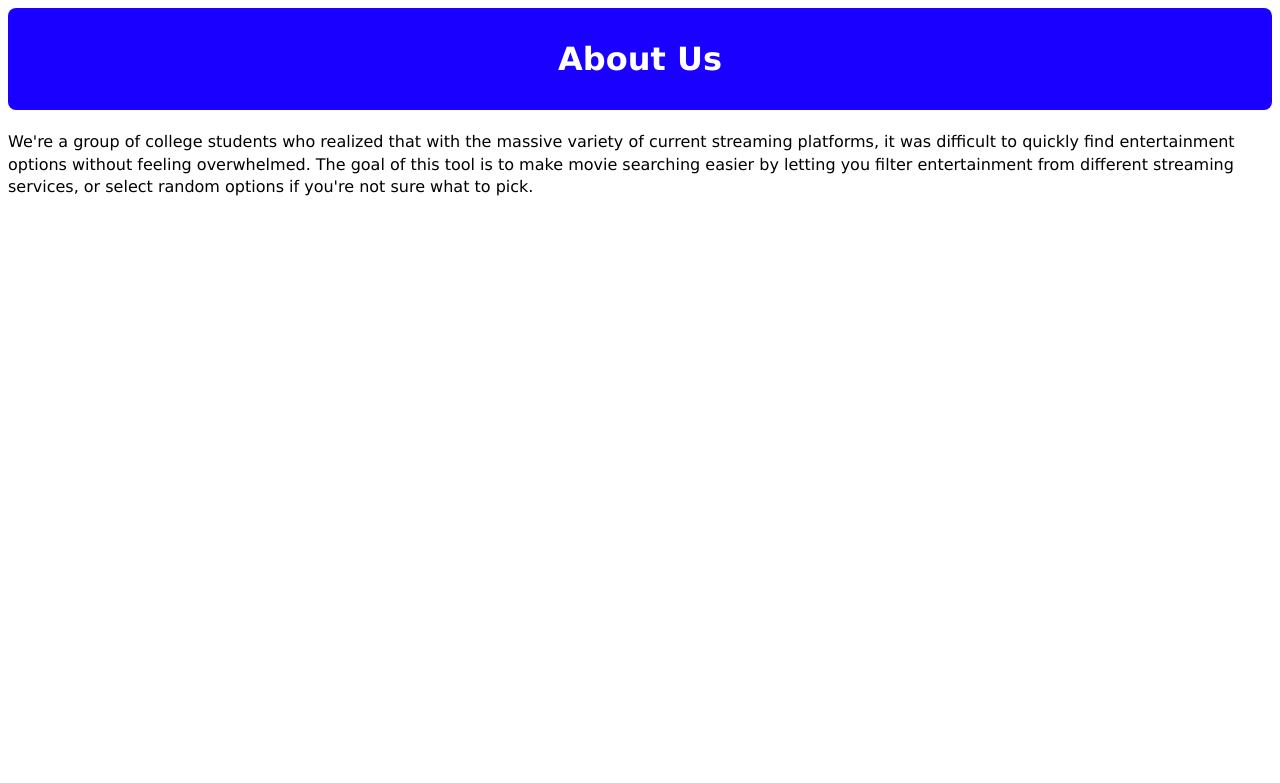
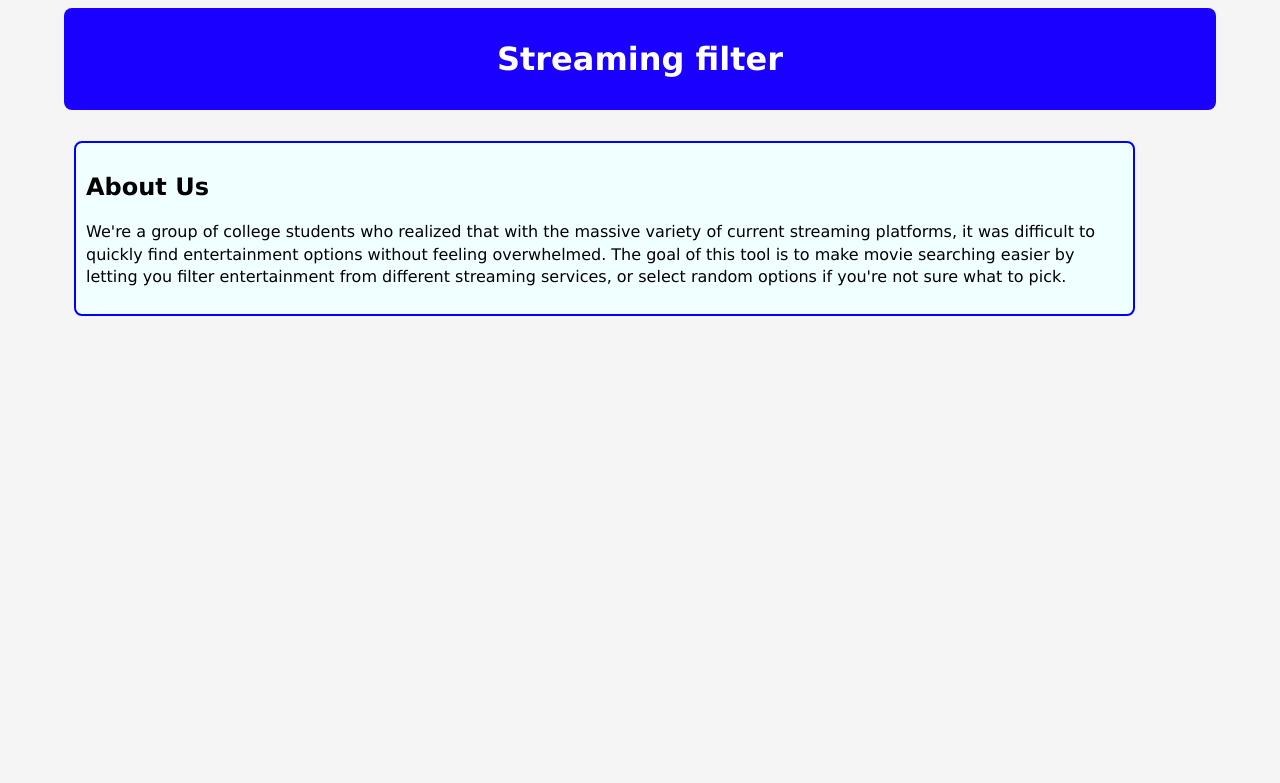
Before and after one commit to CS-257-S22/team-project-team-e-1, a Flask app: template templates/aboutus.html in a window 1280 px wide. Shown: the top 783 px of the page. Run offline with Flask 2, Linux system fonts and the light colour scheme; the template is opened without the code that fills it, so the values that code supplies are empty.

Commit message:
About us formatted

```diff
--- /dev/null
+++ b/static/aboutus.css
@@ -0,0 +1,38 @@
+body {
+    margin-left: 5%;
+    margin-right: 5%;
+    background-color: whitesmoke;
+}
+
+h1 {
+    padding-top: 1em;
+    padding-bottom: 1em;
+    background-color: rgb(25, 0, 255);
+    color: rgb(255, 255, 255);
+    text-align: center;
+    border-radius: 8px;
+}
+
+h1, h2 {
+    font-family: Verdana, Geneva, sans-serif;
+ }
+
+ p {
+     font-family: Verdana, Geneva, sans-serif;
+     line-height: 1.4;
+ }
+
+ div {
+     padding-bottom: 10px;
+ }
+
+
+div.description {
+    background-color: azure;
+    width: 90%;
+    border: 2px solid blue;
+    border-radius: 8px;
+    float: left;
+    padding: 10px;
+    margin: 10px;
+}
--- a/templates/aboutus.html
+++ b/templates/aboutus.html
@@ -1,13 +1,17 @@
 <html>
     <head>
         <title>FAQs</title>
-        <link rel="stylesheet" href="../static/faq.css">
+        <link rel="stylesheet" href="../static/aboutus.css">
     </head>
 
     <body>
-        <h1>About Us</h1>
-        <p>We're a group of college students who realized that with the massive variety of current streaming platforms,
-            it was difficult to quickly find entertainment options without feeling overwhelmed. The goal of this tool is to make movie
-            searching easier by letting you filter entertainment from different streaming services, or select random options if you're not sure what to pick.
-        </p>
+        <h1>Streaming filter</h1>
+        <div class = "description">
+            <h2>About Us</h2>
+            <p>We're a group of college students who realized that with the massive variety of current streaming platforms,
+                it was difficult to quickly find entertainment options without feeling overwhelmed. The goal of this tool is to make movie
+                searching easier by letting you filter entertainment from different streaming services, or select random options if you're not sure what to pick.
+            </p>
+        </div>
     </body>
+    </html>
```
